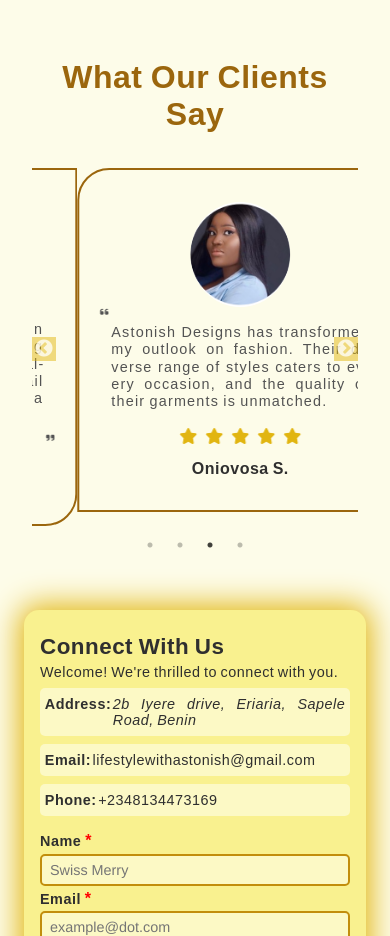
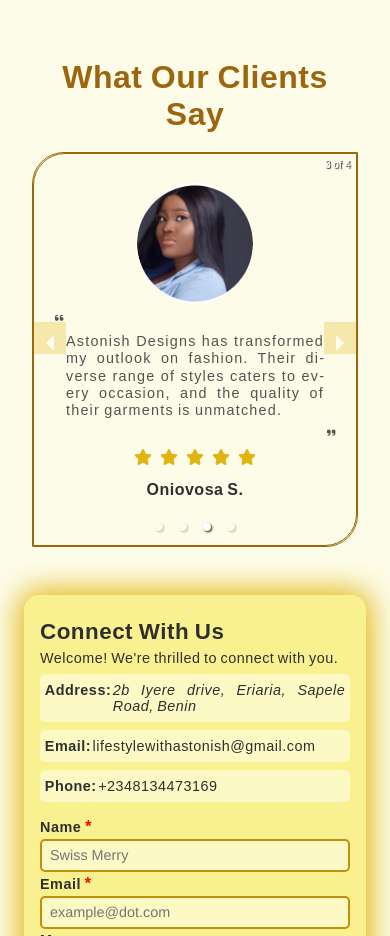
Before and after one commit to Kemi-Oluwadahunsi/Astonish-Designs, a React (Vite) app: page / in a window 390 px wide. Shown: the part 2580-3516 px from the top of the page. Built offline with nearby package versions, Linux system fonts and the light colour scheme.

Commit message:
Update and style: Update styles for responsiveness for all components

```diff
--- a/package.json
+++ b/package.json
@@ -22,6 +22,7 @@
     "react-dom": "^18.2.0",
     "react-icons": "^5.0.1",
     "react-responsive": "^9.0.2",
+    "react-responsive-carousel": "^3.2.23",
     "react-router-dom": "^6.22.0",
     "react-scroll": "^1.9.0",
     "react-slick": "^0.30.1",
--- a/src/App.scss
+++ b/src/App.scss
@@ -60,7 +60,7 @@
 
 
 @mixin tablet {
-   @media screen and (min-width:481px) and (max-width: 768px) {
+   @media screen and (min-width:481px) and (max-width: 900px) {
     @content;
     html {
       scroll-snap-type: none;
@@ -75,7 +75,7 @@
 }
 
 @mixin laptop {
-  @media (min-width: 769px) {
+  @media (min-width: 900px) {
     @content;
 
   }
--- a/src/components/Catalogue/Catalogue.jsx
+++ b/src/components/Catalogue/Catalogue.jsx
@@ -15,7 +15,7 @@
       behavior: "smooth",
     });
   };
-  const isTabletOrMobile = useMediaQuery({ query: "(max-width: 768px)" });
+  const isTabletOrMobile = useMediaQuery({ query: "(max-width: 900px)" });
 
   const [showSlider, setShowSlider] = useState(isTabletOrMobile);
  useEffect(() => {
@@ -34,7 +34,7 @@
     nextArrow: <button className="slick-next">Next</button>,
     responsive: [
       {
-        breakpoint: 768,
+        breakpoint: 900,
         settings: {
           slidesToShow: 2,
           slidesToScroll: 1,
--- a/src/components/CatalogueMain/CatalogueMain.jsx
+++ b/src/components/CatalogueMain/CatalogueMain.jsx
@@ -40,7 +40,7 @@
     nextArrow: <button className="slick-next">Next</button>,
     responsive: [
       {
-        breakpoint: 768,
+        breakpoint: 900,
         settings: {
           slidesToShow: 2,
           slidesToScroll: 1,
--- a/src/components/Testimonials/Testimonial.jsx
+++ b/src/components/Testimonials/Testimonial.jsx
@@ -5,55 +5,25 @@
   faQuoteRight,
   faStar,
 } from "@fortawesome/free-solid-svg-icons";
-import Slider from "react-slick";
-import "slick-carousel/slick/slick.css";
-import "slick-carousel/slick/slick-theme.css";
+import { Carousel } from "react-responsive-carousel";
+import "react-responsive-carousel/lib/styles/carousel.min.css";
 import { useMediaQuery } from "react-responsive";
 import { useEffect, useState } from "react";
 
 const Testimonial = () => {
-  const isTabletOrMobile = useMediaQuery({ query: "(max-width: 768px)" });
+  const isTabletOrMobile = useMediaQuery({ query: "(max-width: 900px)" });
 
   const [showSlider, setShowSlider] = useState(isTabletOrMobile);
   useEffect(() => {
     setShowSlider(isTabletOrMobile);
   }, [isTabletOrMobile]);
 
-  const settings = {
-    dots: true,
-    infinite: true,
-    speed: 300,
-    autoplay: true,
-    autoplaySpeed: 3000,
-    slidesToShow: 3,
-    slidesToScroll: 1,
-    prevArrow: <button className="slick-prev">Previous</button>,
-    nextArrow: <button className="slick-next">Next</button>,
-    responsive: [
-      {
-        breakpoint: 768,
-        settings: {
-          slidesToShow: 2,
-          slidesToScroll: 1,
-        },
-      },
-      {
-        breakpoint: 480,
-        settings: {
-          slidesToShow: 1,
-          slidesToScroll: 1,
-        },
-      },
-    ],
-  };
-
   return (
     <div>
       <div className="testimonialContainer">
         <h2 className="testimonialTitle">What Our Clients Say</h2>
         {showSlider ? (
-          <div className="testimonies">
-            <Slider {...settings}>
+          <Carousel showThumbs={false} autoPlay infiniteLoop className="carousel">
             <div className="eachTestimony testimony1">
               <img
                 src="/images/firstTestimony.png"
@@ -61,18 +31,15 @@
                 width={100}
                 className="testImage"
               />
-
               <div className="testimony">
                 <FontAwesomeIcon icon={faQuoteLeft} className="leftQuote" />
                 <p className="testimonialParagraph">
                   Astonish Designs exceeded all my expectations! From the
                   impeccable fit to the exquisite detailing, every garment.
-                    Their commitment to quality craftsmanship is truly
-                    remarkable.
+                  Their commitment to quality craftsmanship is truly remarkable.
                 </p>
                 <FontAwesomeIcon icon={faQuoteRight} className="rightQuote" />
               </div>
-
               <div className="stars">
                 <FontAwesomeIcon icon={faStar} />
                 <FontAwesomeIcon icon={faStar} />
@@ -80,10 +47,8 @@
                 <FontAwesomeIcon icon={faStar} />
                 <FontAwesomeIcon icon={faStar} />
               </div>
-
               <h3>Hannah B.</h3>
             </div>
-
             <div className="eachTestimony testimony2">
               <img
                 src="/images/secondTestimony.png"
@@ -91,18 +56,15 @@
                 width={100}
                 className="testImage"
               />
-
               <div className="testimony">
                 <FontAwesomeIcon icon={faQuoteLeft} className="leftQuote" />
                 <p className="testimonialParagraph">
                   I&apos;ve never felt more confident in my attire since
                   discovering Astonish Designs. The personalized service and
-                    attention to detail make every shopping experience a
-                    delight.
+                  attention to detail make every shopping experience a delight.
                 </p>
                 <FontAwesomeIcon icon={faQuoteRight} className="rightQuote" />
               </div>
-
               <div className="stars">
                 <FontAwesomeIcon icon={faStar} />
                 <FontAwesomeIcon icon={faStar} />
@@ -110,10 +72,8 @@
                 <FontAwesomeIcon icon={faStar} />
                 <FontAwesomeIcon icon={faStar} />
               </div>
-
               <h3>Precious O.</h3>
             </div>
-
             <div className="eachTestimony testimony3">
               <img
                 src="/images/third.jpeg"
@@ -121,17 +81,15 @@
                 width={100}
                 className="testImage"
               />
-
               <div className="testimony">
                 <FontAwesomeIcon icon={faQuoteLeft} className="leftQuote" />
                 <p className="testimonialParagraph">
-                    Astonish Designs has transformed my outlook on fashion.
-                    Their diverse range of styles caters to every occasion, and
-                    the quality of their garments is unmatched.
+                  Astonish Designs has transformed my outlook on fashion. Their
+                  diverse range of styles caters to every occasion, and the
+                  quality of their garments is unmatched.
                 </p>
                 <FontAwesomeIcon icon={faQuoteRight} className="rightQuote" />
               </div>
-
               <div className="stars">
                 <FontAwesomeIcon icon={faStar} />
                 <FontAwesomeIcon icon={faStar} />
@@ -139,10 +97,8 @@
                 <FontAwesomeIcon icon={faStar} />
                 <FontAwesomeIcon icon={faStar} />
               </div>
-
               <h3>Oniovosa S.</h3>
             </div>
-
             <div className="eachTestimony testimony4">
               <img
                 src="/images/fourthTest.jpeg"
@@ -150,18 +106,15 @@
                 width={100}
                 className="testImage"
               />
-
               <div className="testimony">
                 <FontAwesomeIcon icon={faQuoteLeft} className="leftQuote" />
                 <p className="testimonialParagraph">
-                    I&apos;ve been a loyal customer of Astonish Designs for
-                    years, and I can confidently say that their commitment to
-                    excellence never wavers, their collections always leave me
-                    feeling great.
+                  I&apos;ve been a loyal customer of Astonish Designs for years,
+                  and I can confidently say that their commitment to excellence
+                  never wavers, their collections always leave me feeling great.
                 </p>
                 <FontAwesomeIcon icon={faQuoteRight} className="rightQuote" />
               </div>
-
               <div className="stars">
                 <FontAwesomeIcon icon={faStar} />
                 <FontAwesomeIcon icon={faStar} />
@@ -169,11 +122,9 @@
                 <FontAwesomeIcon icon={faStar} />
                 <FontAwesomeIcon icon={faStar} />
               </div>
-
               <h3>Ebenehita O.</h3>
             </div>
-            </Slider>
-          </div>
+          </Carousel>
         ) : (
           <div className="testimonies">
             <div className="eachTestimony testimony1">
@@ -183,7 +134,6 @@
                 width={100}
                 className="testImage"
               />
-
               <div className="testimony">
                 <FontAwesomeIcon icon={faQuoteLeft} className="leftQuote" />
                 <p className="testimonialParagraph">
@@ -193,7 +143,6 @@
                 </p>
                 <FontAwesomeIcon icon={faQuoteRight} className="rightQuote" />
               </div>
-
               <div className="stars">
                 <FontAwesomeIcon icon={faStar} />
                 <FontAwesomeIcon icon={faStar} />
@@ -201,10 +150,8 @@
                 <FontAwesomeIcon icon={faStar} />
                 <FontAwesomeIcon icon={faStar} />
               </div>
-
               <h3>Hannah B.</h3>
             </div>
-
             <div className="eachTestimony testimony2">
               <img
                 src="/images/secondTestimony.png"
@@ -212,20 +159,15 @@
                 width={100}
                 className="testImage"
               />
-
               <div className="testimony">
                 <FontAwesomeIcon icon={faQuoteLeft} className="leftQuote" />
                 <p className="testimonialParagraph">
                   I&apos;ve never felt more confident in my attire since
                   discovering Astonish Designs. The personalized service and
                   attention to detail make every shopping experience a delight.
-                  {/* I
-                highly recommend their collections to anyone seeking elegance
-                and sophistication. */}
                 </p>
                 <FontAwesomeIcon icon={faQuoteRight} className="rightQuote" />
               </div>
-
               <div className="stars">
                 <FontAwesomeIcon icon={faStar} />
                 <FontAwesomeIcon icon={faStar} />
@@ -233,10 +175,8 @@
                 <FontAwesomeIcon icon={faStar} />
                 <FontAwesomeIcon icon={faStar} />
               </div>
-
               <h3>Precious O.</h3>
             </div>
-
             <div className="eachTestimony testimony3">
               <img
                 src="/images/third.jpeg"
@@ -244,19 +184,15 @@
                 width={100}
                 className="testImage"
               />
-
               <div className="testimony">
                 <FontAwesomeIcon icon={faQuoteLeft} className="leftQuote" />
                 <p className="testimonialParagraph">
                   Astonish Designs has transformed my outlook on fashion. Their
                   diverse range of styles caters to every occasion, and the
                   quality of their garments is unmatched.
-                  {/* I&aposm constantly
-                receiving compliments whenever I wear their pieces! */}
                 </p>
                 <FontAwesomeIcon icon={faQuoteRight} className="rightQuote" />
               </div>
-
               <div className="stars">
                 <FontAwesomeIcon icon={faStar} />
                 <FontAwesomeIcon icon={faStar} />
@@ -264,10 +200,8 @@
                 <FontAwesomeIcon icon={faStar} />
                 <FontAwesomeIcon icon={faStar} />
               </div>
-
               <h3>Oniovosa S.</h3>
             </div>
-
             <div className="eachTestimony testimony4">
               <img
                 src="/images/fourthTest.jpeg"
@@ -275,18 +209,15 @@
                 width={100}
                 className="testImage"
               />
-
               <div className="testimony">
                 <FontAwesomeIcon icon={faQuoteLeft} className="leftQuote" />
                 <p className="testimonialParagraph">
                   I&apos;ve been a loyal customer of Astonish Designs for years,
                   and I can confidently say that their commitment to excellence
-                  never wavers, their collections always leave me feeling
-                  stylish and empowered.
+                  never wavers, their collections always leave me feeling great.
                 </p>
                 <FontAwesomeIcon icon={faQuoteRight} className="rightQuote" />
               </div>
-
               <div className="stars">
                 <FontAwesomeIcon icon={faStar} />
                 <FontAwesomeIcon icon={faStar} />
@@ -294,7 +225,6 @@
                 <FontAwesomeIcon icon={faStar} />
                 <FontAwesomeIcon icon={faStar} />
               </div>
-
               <h3>Ebenehita O.</h3>
             </div>
           </div>
--- a/src/components/Testimonials/testimonies.scss
+++ b/src/components/Testimonials/testimonies.scss
@@ -25,7 +25,7 @@
     color: #9b660d;
 
     @include tablet {
-      font-size: 3rem;
+      font-size: 2.8rem;
     }
 
     @include mobile {
@@ -35,82 +35,17 @@
 
   .testimonies {
     display: flex;
-    width: 100%;
+    justify-content: space-around;
     padding: 5rem 0;
-    justify-content: space-around;
 
     @include tablet {
-      width: 100%;
-      // padding: 2rem 0;
-      margin-right: 10px;
       .eachTestimony {
         width: fit-content;
-        flex-basis: 40%;
-        margin-right: 10px;
-      }
-
-      // .testimony1, .testimony2, .testimony3, .testimony4 {
-
-      // }
-
-      .slick-slider {
-        margin: 0 auto;
-        width: 100%;
-      }
-
-      .slick-prev,
-      .slick-next {
-        position: absolute;
-        top: 50%;
-        transform: translateY(-50%);
-        width: 1.5rem;
-        height: 1.5rem;
-        background-color: rgba(225, 181, 17, 0.5);
-        border: none;
-        cursor: pointer;
-        z-index: 1;
-      }
-
-      .slick-prev {
-        left: 0;
-      }
-
-      .slick-next {
-        right: 0;
       }
     }
 
     @include mobile {
-      padding: 2rem 0;
-      .singlePictures {
-        width: fit-content;
-      }
-
-      .slick-slider {
-        margin: 0 auto;
-        width: 100%;
-      }
-
-      .slick-prev,
-      .slick-next {
-        position: absolute;
-        top: 50%;
-        transform: translateY(-50%);
-        width: 1.5rem;
-        height: 1.5rem;
-        background-color: rgba(225, 181, 17, 0.5);
-        border: none;
-        cursor: pointer;
-        z-index: 1;
-      }
-
-      .slick-prev {
-        left: 0;
-      }
-
-      .slick-next {
-        right: 0;
-      }
+      flex-wrap: wrap;
     }
 
     .eachTestimony {
@@ -123,10 +58,13 @@
       border-bottom-right-radius: 2rem;
       padding: 2rem 1rem;
 
-      // @include tablet {
-      //   width: 40%;
-      //   gap: 3rem;
-      // }
+      @include tablet {
+        width: 45%;
+      }
+
+      @include mobile {
+        width: 100%;
+      }
 
       &:hover {
         transform: translateY(-20px);
@@ -140,18 +78,7 @@
         }
       }
 
-       @include tablet {
-        width: 100%;
-        gap: 2rem;
-      }
-
-      @include mobile {
-        width: 100%;
-        gap: 2rem;
-      }
-
       h3 {
-
         @include tablet {
           font-size: 1rem;
           margin-top: 1rem;
@@ -248,4 +175,145 @@
       }
     }
   }
+
+  .carousel {
+    margin-top: 1rem;
+    border: 1px solid #9b660d;
+    border-top-left-radius: 2rem;
+    border-bottom-right-radius: 2rem;
+
+    @include tablet {
+      width: 80%;
+    }
+
+    @include mobile {
+      width: 100%;
+    }
+
+    .eachTestimony {
+      padding: 1.8em 1em;
+
+      .testImage {
+        border-radius: 50%;
+        width: 50%;
+
+        @include tablet {
+          width: 25%;
+        }
+
+        @include mobile {
+          width: 40%;
+        }
+      }
+
+      .testimony {
+        color: rgb(83, 83, 83);
+        font-family: "La Belle Aurore";
+
+        .testimonialParagraph {
+          line-height: 1.4;
+          letter-spacing: 2px;
+          padding-left: 1rem;
+          text-align: justify;
+
+          @include tablet {
+            line-height: 1.3;
+            letter-spacing: 1.2px;
+            font-size: 1em;
+            padding: 0 1rem;
+            width: 80%;
+            margin: auto;
+          }
+
+          @include mobile {
+            line-height: 1.2;
+            letter-spacing: 1.2px;
+            font-size: 0.9em;
+            padding: 0 1rem;
+          }
+        }
+
+        .leftQuote {
+          font-size: 0.8rem;
+          margin-left: -18rem;
+
+          @include tablet {
+            margin-left: -25rem;
+            font-size: 0.6rem;
+          }
+
+          @include mobile {
+            margin-left: -17rem;
+            font-size: 0.6rem;
+          }
+        }
+
+        .rightQuote {
+          font-size: 0.8rem;
+          margin-right: -18rem;
+
+          @include tablet {
+            font-size: 0.6rem;
+            margin-right: -25rem;
+          }
+
+          @include mobile {
+            font-size: 0.6rem;
+            margin-right: -17rem;
+          }
+        }
+      }
+      .stars {
+        color: #e1b511;
+        display: flex;
+        gap: 0.3rem;
+        align-items: center;
+        justify-content: center;
+        font-size: 1.2rem;
+
+        @include tablet {
+          font-size: 1rem;
+          gap: 0.5rem;
+        }
+
+        @include mobile {
+          font-size: 1rem;
+          gap: 0.5rem;
+        }
+      }
+      h3 {
+        @include tablet {
+          font-size: 1rem;
+          margin-top: 1rem;
+        }
+
+        @include mobile {
+          font-size: 1rem;
+          margin-top: 1rem;
+        }
+      }
+    }
+
+    .carousel.carousel-slider .control-arrow {
+      position: absolute;
+      top: 47%;
+      transform: translateY(-50%);
+      width: 2.5rem;
+      height: 2.5rem;
+      background-color: rgba(225, 181, 17, 0.7);
+      border: none;
+      cursor: pointer;
+      z-index: 1;
+
+      @include tablet {
+        width: 2rem;
+        height: 2rem;
+      }
+
+      @include mobile {
+        width: 2rem;
+        height: 2rem;
+      }
+    }
+  }
 }
```
Also changed, not shown: src/components/CatalogueMain/cataloguemain.scss (+61 -2 lines), 1 other file (tests, documents, lock files or other folders). Lines whose indentation alone changed are shown as unchanged.
